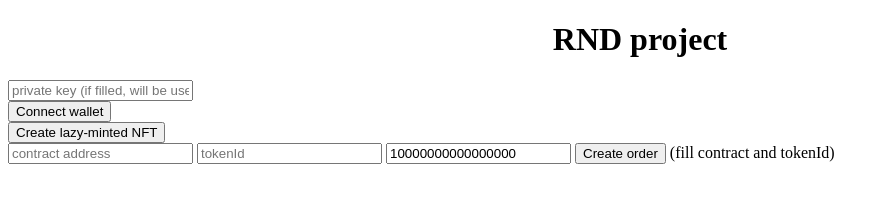
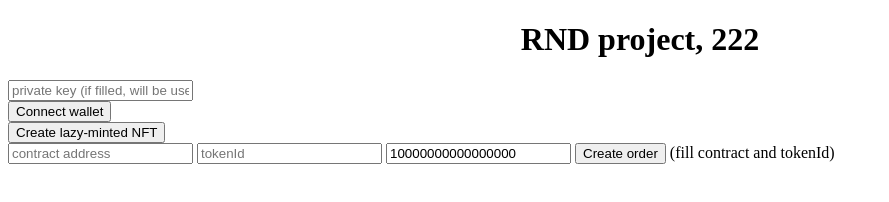
Before and after one commit to NXTart/rnd, a website built with Parcel: page src/index.html in a window 1280 px wide. Shown: the whole page, without its empty margins (0-889 px from the left). Built offline with nearby package versions, Linux system fonts and the light colour scheme; what web3 would draw is missing.

Commit message:
Проверка работы CI/CD

```diff
--- a/src/index.html
+++ b/src/index.html
@@ -7,7 +7,7 @@
 	<title>Document</title>
 </head>
 <body>
-        <center><H1>RND project</H1></center>
+        <center><H1>RND project, 222</H1></center>
 	<div>
 		<input id="privateKey" type="text" placeholder="private key (if filled, will be used. otherwise metamask will be used)"/>
 	</div>
```
